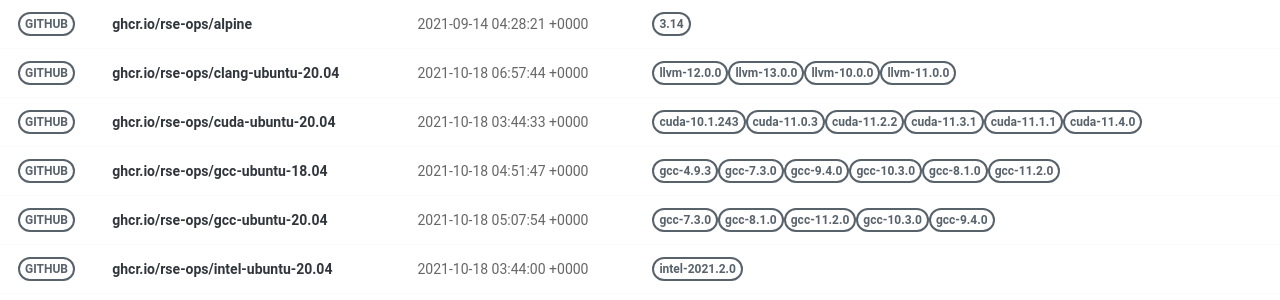
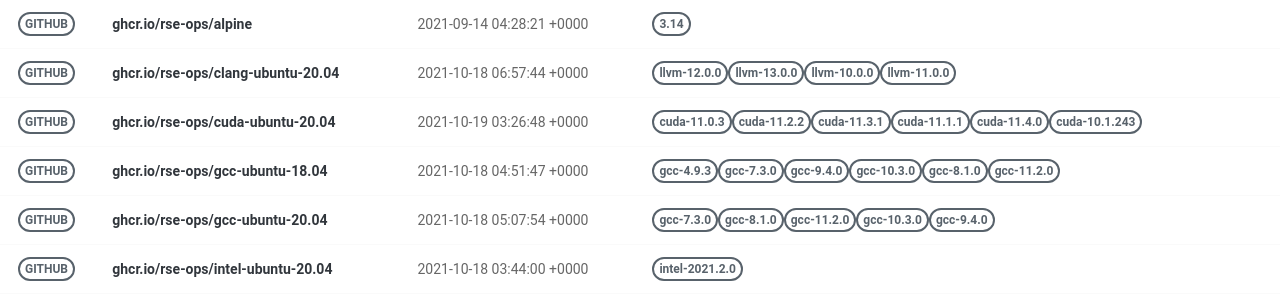
Before and after one commit to rse-ops/docker-images, a Jekyll site: the page built from pages/index.md, in a window 1280 px wide. Shown: the part 130-430 px from the top of the page. Built offline with Jekyll 4.4.1, drawn with Linux system fonts in a browser that asks for light colours; nearby versions of some CDN libraries.

Commit message:
Automated push to update library 2021-10-19

```diff
--- a/_library/ghcr.io-rse-ops-cuda-ubuntu-20.04.md
+++ b/_library/ghcr.io-rse-ops-cuda-ubuntu-20.04.md
@@ -1,14 +1,11 @@
 ---
 layout: container
 name: ghcr.io/rse-ops/cuda-ubuntu-20.04
-updated_at: 2021-10-18 03:44:33.352795
+updated_at: 2021-10-19 03:26:48.647265
 
 
 container_url: https://github.com/orgs/rse-ops/packages/container/package/cuda-ubuntu-20.04
 versions:
- - tag: cuda-10.1.243
-   dockerfile: https://github.com/rse-ops/docker-images/blob/main/ubuntu/cuda/Dockerfile
-   manifest: https://crane.ggcr.dev/manifest/ghcr.io/rse-ops/cuda-ubuntu-20.04:cuda-10.1.243
  - tag: cuda-11.0.3
    dockerfile: https://github.com/rse-ops/docker-images/blob/main/ubuntu/cuda/Dockerfile
    manifest: https://crane.ggcr.dev/manifest/ghcr.io/rse-ops/cuda-ubuntu-20.04:cuda-11.0.3
```
Also changed, not shown: other parts of _library/ghcr.io-rse-ops-cuda-ubuntu-20.04.md (+3 -0 lines).
